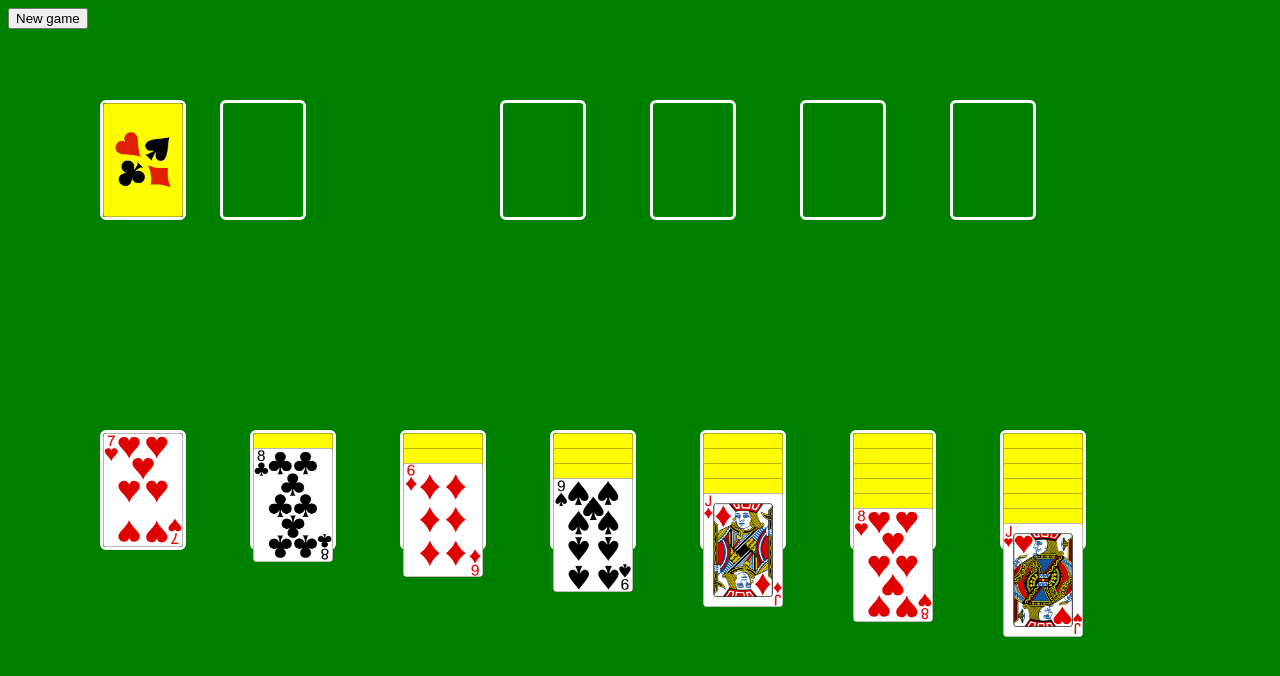
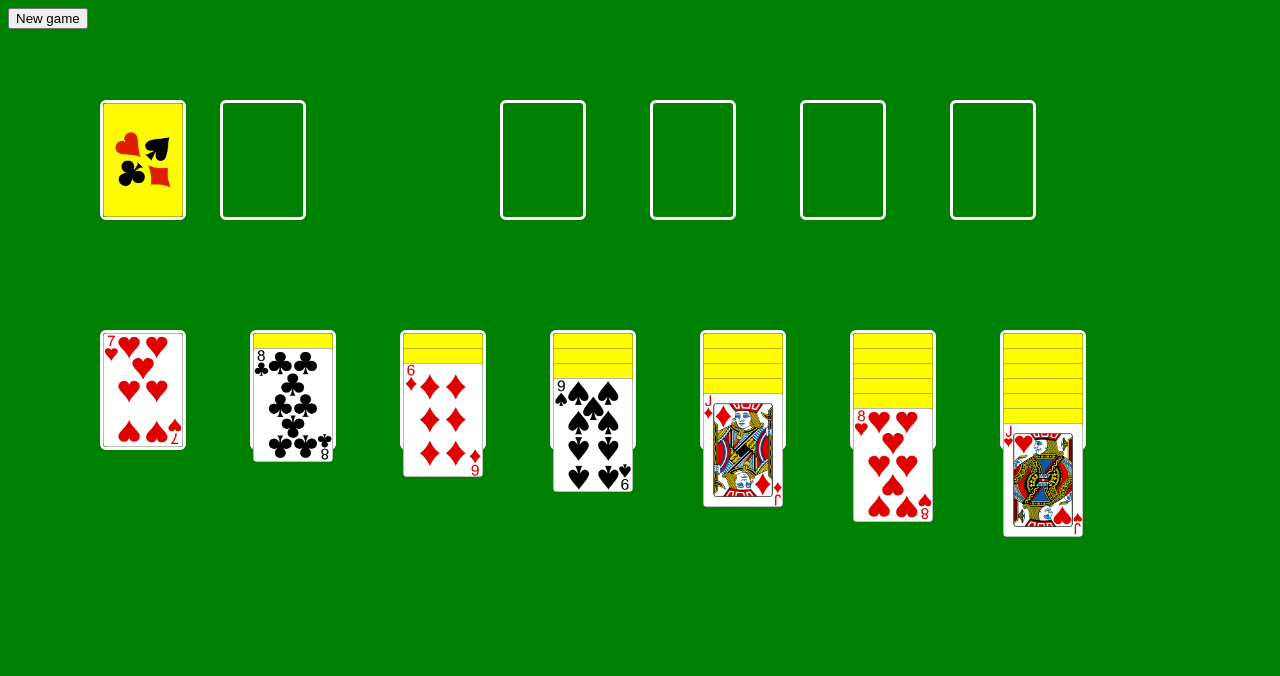
Before and after one commit to Andrey-Ilin/solitaire, a plain HTML site: page public/index.html in a window 1280 px wide. Drawn offline with Linux system fonts and the light colour scheme.

Commit message:
third commit, css changed

```diff
--- a/public/style.css
+++ b/public/style.css
@@ -67,42 +67,42 @@ body {
 
 [data-component="placeForRandomCards_1"] {
     position: absolute;
-    top: 430px;
+    top: 330px;
     left: 100px;
 }
 
 [data-component="placeForRandomCards_2"] {
     position: absolute;
-    top: 430px;
+    top: 330px;
     left: 250px;
 }
 
 [data-component="placeForRandomCards_3"] {
     position: absolute;
-    top: 430px;
+    top: 330px;
     left: 400px;
 }
 
 [data-component="placeForRandomCards_4"] {
     position: absolute;
-    top: 430px;
+    top: 330px;
     left: 550px;
 }
 
 [data-component="placeForRandomCards_5"] {
     position: absolute;
-    top: 430px;
+    top: 330px;
     left: 700px;
 }
 
 [data-component="placeForRandomCards_6"] {
     position: absolute;
-    top: 430px;
+    top: 330px;
     left: 850px;
 }
 
 [data-component="placeForRandomCards_7"] {
     position: absolute;
-    top: 430px;
+    top: 330px;
     left: 1000px;
 }
```
